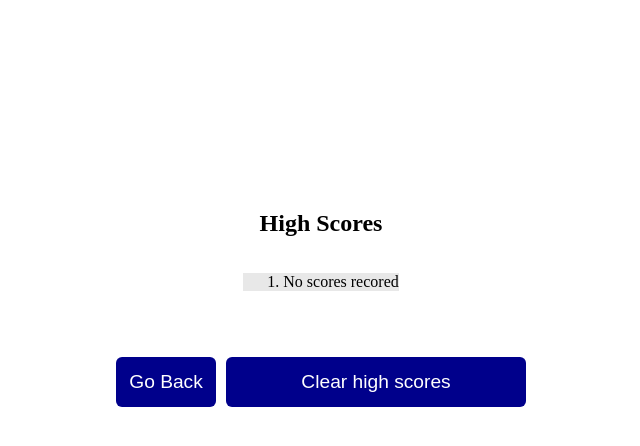
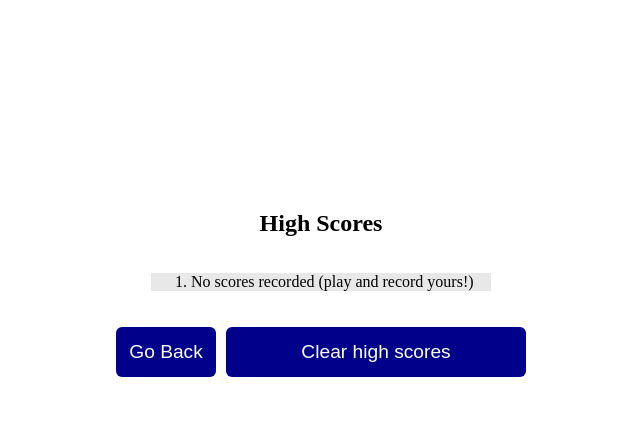
Before and after one commit to msdale/code-quiz, a plain HTML site: page index.html in a window 1280 px wide. Both pictures are taken after a click on the element "View HighScores". Shown: the whole page, without its empty margins (319-959 px from the left). Drawn offline with Linux system fonts and the light colour scheme.

Commit message:
a little bit of styling high scores...failed to columnize it though

```diff
--- a/assets/css/style.css
+++ b/assets/css/style.css
@@ -57,6 +57,12 @@ body {
   justify-content: center;
 }
 
+.card-body ol li {
+  min-width: 200px;
+  text-align: left;
+  min-width: 300px;
+}
+
 .card-body #initials-input {
   font-size: 20px;
   padding-left: 10px;
@@ -83,7 +89,7 @@ body {
 
 
 .card-footer {
-  margin-top: 50px;
+  margin-top: 20px;
   display: flex;
   justify-content: center;
   /*max-width: 200px;*/
--- a/assets/js/script.js
+++ b/assets/js/script.js
@@ -216,13 +216,13 @@ var showHighScores = function (clearArg) {
   if (scores) {
     for (var i = 0; i < scores.length; i++) {
       var highScoreEl = document.createElement("li");
-      highScoreEl.textContent = JSON.stringify(scores[i].key + "-" + scores[i].val);
+      highScoreEl.textContent = scores[i].key + "-" + scores[i].val;
       highScoreListEl.appendChild(highScoreEl);
 
     }
   } else {
     var highScoreEl = document.createElement("li");
-    highScoreEl.textContent = "No scores recored";
+    highScoreEl.textContent = "No scores recorded (play and record yours!)";
     highScoreListEl.appendChild(highScoreEl);
   }
   cardBodyEl.appendChild(highScoreListEl);
@@ -250,14 +250,13 @@ var showHighScores = function (clearArg) {
 var storeScore = function () {
   console.log("START OF storeScore()");
   Done = true;
-  initials = document.getElementById("initials-input").value;
+  initials = document.getElementById("initials-input").value.toUpperCase();
   if (!initials) {
     alert("You must enter your initials!");
     endQuiz();
     console.log("END OF storeScore()");
     return;
   }
-  var initialsWithScore = initials + "-" + finalScore;
   var scores = localStorage.getItem("scores");
   var scoresObj;
   if (scores) {
```
